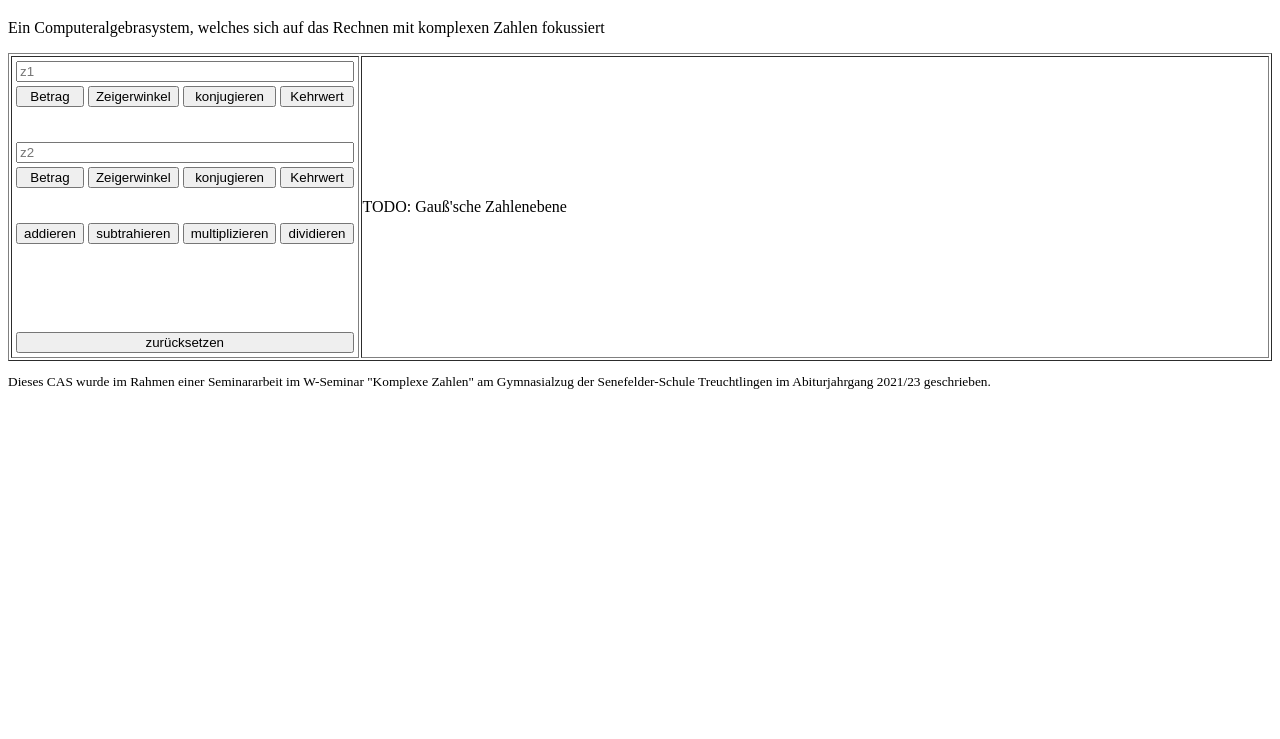
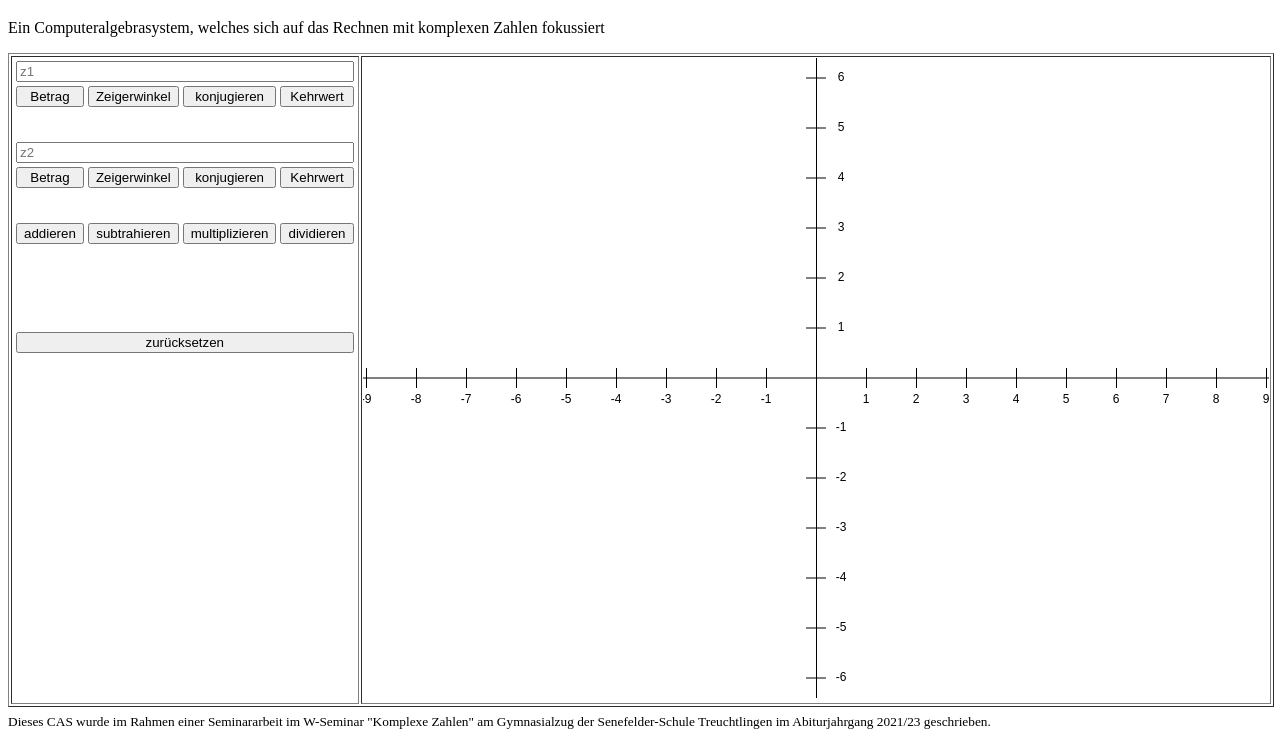
Before and after one commit to LeSimon05/CAS-JavaScript, a plain HTML site: page index.html in a window 1280 px wide. Shown: the part 61-800 px from the top of the page. Drawn offline with Linux system fonts and the light colour scheme.

Commit message:
Gauß'sche Zahlenebene

```diff
--- a/css/style.css
+++ b/css/style.css
@@ -1,15 +1,30 @@
+html, body {
+    height: 90%;
+}
+
+main, #mainTable {
+    height: 100%;
+}
+
+#UserInterface {
+    vertical-align: top;
+}
+
 .zInput {
     box-sizing: border-box;
     width: 100%;
 }
+
 button {
     width: 100%;
 }
+
 .operatorButtonCellZ1, .operatorButtonCellZ2 {
     position: relative;
     width: 25%;
     padding-bottom: 2em;
 }
+
 #resultCell {
     padding-top: 2em;
     padding-bottom: 2em;
@@ -17,10 +32,7 @@ button {
     font-weight: bold;
     visibility: hidden;
 }
-#Canvas {
-    width: 100%;
-    height: 100%;
-}
+
 footer {
     padding-top: 1em;
     font-size: smaller;
--- a/index.html
+++ b/index.html
@@ -55,7 +55,9 @@
                         </table>
 
                     </td>
-                    <td id="Canvas">TODO: Gauß'sche Zahlenebene</td>
+                    <td width="100%" height="100%">
+                        <canvas id="Canvas"></canvas>
+                    </td>
                 </tr>
             </table>
         </main>
@@ -64,6 +66,7 @@
             Dieses CAS wurde im Rahmen einer Seminararbeit im W-Seminar "Komplexe Zahlen" am Gymnasialzug der Senefelder-Schule Treuchtlingen im Abiturjahrgang 2021/23 geschrieben.
         </footer>
 
+        <script src="js/View.js"></script>
         <script src="js/Controller.js"></script>
     </body>
 </html>
--- a/js/Controller.js
+++ b/js/Controller.js
@@ -1,3 +1,5 @@
+let view = new View();
+
 function calcOneNumber(z, operator) {
 
     document.getElementById("resultCell").style.visibility = "visible"; //Da das Ergebnisfeld unsichtbar ist (siehe Kommentar in index.html), wird es wieder sichtbar gemacht
@@ -10,7 +12,19 @@ function calcOneNumber(z, operator) {
         return;
     }
 
-    document.getElementById("resultCell").innerHTML = calculateOneNumber(z, operator);
+    let ans = calculateOneNumber(z, operator);
+    document.getElementById("resultCell").innerHTML = ans;
+    switch (operator) {
+        case Operators.absoluteValue:
+        case Operators.vectorAngle:
+            view.drawArrow(z.re, z.im);
+            break;
+        case Operators.conjugate:
+        case Operators.inverse:
+            ans = math.complex(ans);
+            view.drawArrow(ans.re, ans.im);
+            break;
+    }
 }
 
 for (let td of document.getElementsByClassName("operatorButtonCellZ1")) {
@@ -35,7 +49,9 @@ function calcTwoNumbers(z1, z2, operator) {
         return;
     }
 
-    document.getElementById("resultCell").innerHTML = calculateTwoNumbers(z1, z2, operator);
+    let ans = calculateTwoNumbers(z1, z2, operator)
+    document.getElementById("resultCell").innerHTML = ans;
+    view.drawArrow(ans.re, ans.im);
 }
 
 for (let td of document.getElementsByClassName("operator2ButtonCell")) {
@@ -48,6 +64,8 @@ function reset() {
     document.getElementById("resultCell").style.visibility = "hidden";
     document.getElementById("z1Input").value = "";
     document.getElementById("z2Input").value = "";
+
+    view.reset();
 }
 
 document.getElementById("resetButton").onclick = function() {reset();};
--- /dev/null
+++ b/js/View.js
@@ -0,0 +1,81 @@
+class View {
+    constructor() {
+        this.canvas = document.getElementById("Canvas");
+
+        //Canvas breitet sich so gross wie moeglich aus
+        let td = this.canvas.parentNode;
+        this.canvas.width = td.clientWidth;
+        this.canvas.height = td.clientHeight;
+
+        this.context = this.canvas.getContext("2d");
+        this.canvasScaling = 50;
+
+
+        /*
+        Koordinatensystem wird gezeichnet
+        */
+        this.drawCoordinateSystem();
+    }
+
+    drawCoordinateSystem() {
+        let centre_x = this.canvas.width/2;
+        let centre_y = this.canvas.height/2;
+
+        //x-Achse und y-Achse werden gezeichnet
+        this.context.beginPath();
+        this.context.moveTo(0, centre_y);
+        this.context.lineTo(this.canvas.width, centre_y);
+        this.context.moveTo(centre_x + 0.5, 0); //Damit vertikale Linien nicht unscharf erscheinen, muessen sie um 0.5 verschoben werden
+        this.context.lineTo(centre_x + 0.5, this.canvas.height);
+        this.context.stroke();
+
+        //Koordinatenbeschriftung wird formatiert
+        this.context.textAlign = "center";
+        this.context.font = "12px Arial"
+
+        //x-Achse wird beschriftet
+        this.context.beginPath();
+        for (let i = 0; i < centre_x/this.canvasScaling; i++) {
+
+            //in die positive Richtung
+            this.context.moveTo(centre_x + ((i + 1) * this.canvasScaling) + 0.5, centre_y - 10);
+            this.context.lineTo(centre_x + ((i + 1) * this.canvasScaling) + 0.5, centre_y + 10);
+            this.context.fillText((i + 1), centre_x + ((i + 1) * this.canvasScaling), centre_y + 25);
+
+            //in die negative Richtung
+            this.context.moveTo(centre_x - ((i + 1) * this.canvasScaling) + 0.5, centre_y - 10);
+            this.context.lineTo(centre_x - ((i + 1) * this.canvasScaling) + 0.5, centre_y + 10);
+            this.context.fillText((-i - 1), centre_x - ((i + 1) * this.canvasScaling), centre_y + 25);
+
+        }
+        this.context.stroke();
+
+        //y-Achse wird beschriftet
+        this.context.beginPath();
+        for (let i = 0; i < centre_y/this.canvasScaling; i++) {
+
+            //in die postive Richtung
+            this.context.moveTo(centre_x - 10, centre_y - ((i + 1) * this.canvasScaling));
+            this.context.lineTo(centre_x + 10, centre_y - ((i + 1) * this.canvasScaling));
+            this.context.fillText((i + 1), centre_x + 25, centre_y - ((i + 1) * this.canvasScaling) + 3);
+
+            //in die negative Richtung
+            this.context.moveTo(centre_x - 10, centre_y + ((i + 1) * this.canvasScaling));
+            this.context.lineTo(centre_x + 10, centre_y + ((i + 1) * this.canvasScaling));
+            this.context.fillText((-i - 1), centre_x + 25, centre_y + ((i + 1) * this.canvasScaling) + 3);
+        }
+        this.context.stroke();
+    }
+
+    drawArrow(xDes, yDes) {
+        this.context.beginPath();
+        this.context.moveTo(this.canvas.width/2, this.canvas.height/2);
+        this.context.lineTo(this.canvas.width/2 + xDes*this.canvasScaling, this.canvas.height/2 - yDes*this.canvasScaling);
+        this.context.stroke();
+    }
+
+    reset() {
+        this.context.clearRect(0, 0, this.canvas.width, this.canvas.height);
+        this.drawCoordinateSystem();
+    }
+}
```
